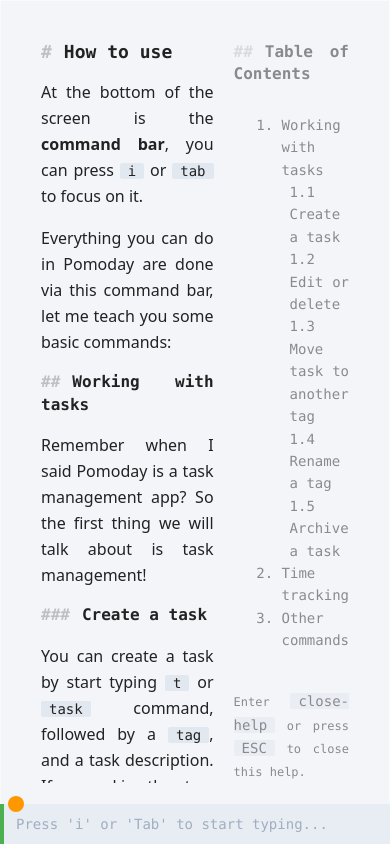
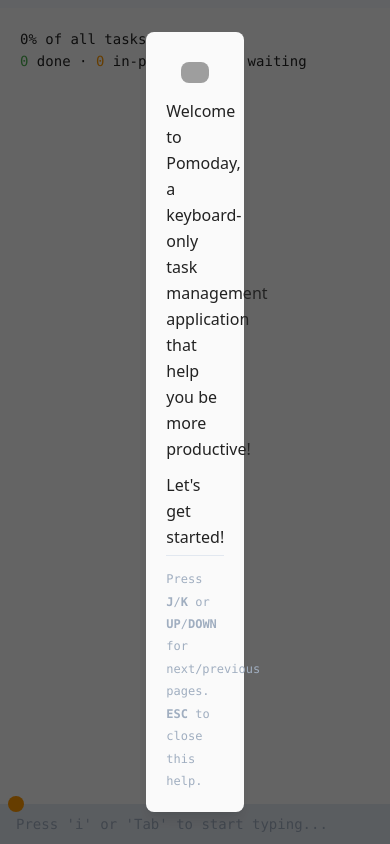
Before and after one commit to rn-215/react-pomoday-v2, a React (Vite) app: page / in a window 390 px wide. Built offline with nearby package versions, Linux system fonts and the light colour scheme; grey boxes are pictures that could not be loaded.

Commit message:
Implement a quick help

```diff
--- a/src/components/App.tsx
+++ b/src/components/App.tsx
@@ -16,12 +16,14 @@
 import { AuthDialog } from './AuthDialog';
 import { pullFromDB, pushToDB } from '../helpers/api';
 import { SyncStatus } from './SyncStatus';
+import { QuickHelp } from './QuickHelp';
 
 export const StateContext = React.createContext<any>(null);
 
 const defaultState = {
   tasks: [] as TaskItem[],
-  showHelp: true,
+  showHelp: false,
+  showQuickHelp: true,
   showToday: false,
   darkMode: false,
   sawTheInput: false,
@@ -224,6 +226,7 @@
           ) : null}
           {/* Help */}
           {state.showHelp ? <HelpDialog /> : null}
+          {state.showQuickHelp ? <QuickHelp /> : null}
           {/* Custom CSS */}
           {state.showCustomCSS ? (
             <div className="el-sideview w-full h-full overflow-y-auto mb-20 sm:mb-0 sm:w-2/6 p-5 text-sm text-left border-l border-control flex">
--- a/src/components/HelpDialog.tsx
+++ b/src/components/HelpDialog.tsx
@@ -18,6 +18,8 @@
 
 You can create a task by start typing \`t\` or \`task\` command, followed by a \`tag\`, and a task description.
 If you skip the tag, your task will be created as an \`@uncategorized\` tag.
+
+![](https://pomoday-cdn.now.sh/quickhelp/quickhelp-02.gif)
 
 For example:
 
@@ -40,6 +42,8 @@
 \`\`\`
 
 To delete a task, just use \`d\` or \`delete\` command, you can delete multiple tasks at once, or just a single task:
+
+![](https://pomoday-cdn.now.sh/quickhelp/quickhelp-04.gif)
 
 \`\`\`
 d 1
@@ -100,6 +104,8 @@
 When the timer is running, you can stop it using \`stop\` (or \`st\`) command. Marking a task as done (\`check\` or \`c\`) or
 flag it (\`flag\` or \`fl\`) will also stop the timer.
 
+![](https://pomoday-cdn.now.sh/quickhelp/quickhelp-03.gif)
+
 Start a timer for one or multiple tasks:
 
 \`\`\`
@@ -148,73 +154,6 @@
 
 `;
 
-/*
-
-      <br />
-      &nbsp; <b>t</b> or <b>task</b>&nbsp;&nbsp;&nbsp; Add a new task
-      <br />
-      &nbsp; <b>b</b> or <b>begin</b>&nbsp;&nbsp; Start working on a
-      task
-      <br />
-      &nbsp; <b>c</b> or <b>check</b>&nbsp;&nbsp; Check to mark a task
-      as done
-      <br />
-      &nbsp; <b>d</b> or <b>delete</b>&nbsp; Delete a task
-      <br />
-      &nbsp; <b>e</b> or <b>edit</b>&nbsp; Edit a task title
-      <br />
-      &nbsp; <b>mv</b> or <b>move</b>&nbsp;&nbsp; Move a task to another
-      tag
-      <br />
-      &nbsp; <b>fl</b> or <b>flag</b>&nbsp;&nbsp; Toggle a flag
-      <br />
-      &nbsp; <b>st</b> or <b>stop</b>&nbsp;&nbsp; Stop working on a task
-      <br />
-      &nbsp; <b>tr</b> or <b>tagre</b> or <b>tagrename</b> @tag-a
-      @tag-b: Rename a tag
-      <br />
-      &nbsp; <b>today</b>: Show/hide today's activities
-      <br />
-      &nbsp; <b>dark</b>: Enable dark mode
-      <br />
-      &nbsp; <b>light</b>: Enable light mode
-      <br />
-      <br />
-      Example:
-      <br />
-      &nbsp; <code>t @work This is a new task</code>
-      <br />
-      &nbsp; <code>task @longer-tag This is another task</code>
-      <br />
-      &nbsp; <code>b 10</code> or <code>begin 12</code>
-      <br />
-      &nbsp; <code>c 7</code>&nbsp; or <code>check 9</code>
-      <br />
-      &nbsp; <code>d 3</code>&nbsp; or <code>delete 3</code>
-      <br />
-      &nbsp; <code>e 1 this is a new task description</code>
-      <br />
-      &nbsp; <code>mv 2 @new-tag</code> or{' '}
-      <code>move 2 @uncategorized</code>
-      <br />
-      &nbsp; <code>fl 2</code> or <code>flag 2</code>
-      <br />
-      &nbsp; <code>st 1</code> or <code>stop 1</code>
-      <br />
-      &nbsp; <code>edit 1 a new task description goes here</code>
-      <br />
-      &nbsp; <code>tr @work @play</code>
-      <br />
-      <br />
-      Other commands:
-      <br />
-      &nbsp; <b>close-help</b>: Close this help text
-      <br />
-      &nbsp; <b>help</b>: Show this help text
-      <br />
-
- */
-
 export const HelpDialog = props => {
   const [state, setState] = React.useContext(StateContext);
 
@@ -238,7 +177,7 @@
   return (
     <div className="el-sideview bg-white overflow-hidden p-10 mb-5 text-left absolute top-0 left-0 right-0 bottom-0">
       <div className="flex flex-row h-full">
-        <div className="markdown-content h-full lg:w-3/5 text-justify overflow-y-auto">
+        <div className="markdown-content full-page h-full lg:w-3/5 text-justify overflow-y-auto">
           <div dangerouslySetInnerHTML={{ __html: marked(HELP_TEXT) }} />
         </div>
         <div
@@ -249,8 +188,7 @@
             dangerouslySetInnerHTML={{ __html: marked(TOC_TEXT) }}
           />
           <div className={'text-xs'}>
-            Enter <code>close-help</code> or press <code>ESC</code> to close
-            this help.
+            Press <code>ESC</code> to close this help.
           </div>
         </div>
       </div>
--- a/src/components/InputBox.tsx
+++ b/src/components/InputBox.tsx
@@ -33,6 +33,7 @@
   stopCommand,
   tagRenameCommand,
 } from '../helpers/commands/actions';
+import { useEventListener } from '../helpers/hooks';
 
 export const InputBox = props => {
   const inputRef = React.useRef(null);
@@ -164,7 +165,6 @@
               break;
             /* Single command */
             default:
-              console.log('DBG::', cmd);
               updateCandidate = otherCommand(updateCandidate, cmd, state);
               break;
           }
@@ -185,6 +185,9 @@
   };
 
   const focusInput = event => {
+    if (state.showHelp || state.showQuickHelp) {
+      event.preventDefault();
+    }
     const inputIsFocused = inputRef.current === document.activeElement;
     const activeIsEditor =
       document.activeElement.tagName.match(/input|textarea/i) !== null;
@@ -196,13 +199,7 @@
     }
   };
 
-  React.useEffect(() => {
-    document.addEventListener('keyup', focusInput, false);
-
-    return () => {
-      document.removeEventListener('keyup', focusInput, false);
-    };
-  }, []);
+  useEventListener('keyup', focusInput);
 
   return (
     <div className="el-editor bg-control w-full h-10 text-sm fixed bottom-0 left-0">
@@ -215,7 +212,11 @@
           className="bg-transparent w-full h-full p-2 px-3 absolute top-0 left-0 z-10 border-l-4 border-transparent focus:border-green focus:bg-focus"
           tabIndex={0}
           autoFocus={true}
-          disabled={state.userWantToLogin && !state.authToken}
+          disabled={
+            (state.userWantToLogin && !state.authToken) ||
+            state.showHelp ||
+            state.showQuickHelp
+          }
           onKeyPress={processInput}
           onKeyUp={processInput}
           onKeyDown={onKeyDown}
--- /dev/null
+++ b/src/components/QuickHelp.tsx
@@ -0,0 +1,66 @@
+import * as React from 'react';
+import { KEY_ESC } from '../helpers/utils';
+import { StateContext } from './App';
+import marked from 'marked';
+import { useEventListener } from '../helpers/hooks';
+
+const QUICK_HELP_TEXT = [
+  "<img src='https://pomoday-cdn.now.sh/logo.png' style='border: none; box-shadow: none; width: 50%; margin: 10px auto;' /><p style='margin: 5px 0;'>Welcome to Pomoday, a keyboard-only task management application that help you be more productive!</p><p style='margin: 5px 0;'>Let's get started!</p>",
+  '**#1:** Press `i` to start typing.\n![](https://pomoday-cdn.now.sh/quickhelp/quickhelp-01.gif)',
+  '**#2:** Type `t` or `task` to create a new task.\n![](https://pomoday-cdn.now.sh/quickhelp/quickhelp-02.gif)',
+  '**#3:** You can start a task timer with `b` or `begin` command. Stop it with `st` or `stop` command.\n![](https://pomoday-cdn.now.sh/quickhelp/quickhelp-03.gif)',
+  '**#4:** You can flag a task with `fl` or `flag`. Or delete it with `d` or `delete` command.\n![](https://pomoday-cdn.now.sh/quickhelp/quickhelp-04.gif)',
+  "🎉 That's all of the basic you need! Now press `ESC` to close this help and go try it yourself!",
+];
+
+export const QuickHelp = props => {
+  const [state, setState] = React.useContext(StateContext);
+  const [page, setPage] = React.useState(0);
+
+  const processKey = e => {
+    if (e.keyCode === KEY_ESC) {
+      setState({
+        ...state,
+        showQuickHelp: false,
+      });
+    }
+    console.log(e.key, page);
+    if (
+      e.key === 'j' ||
+      e.key === 'l' ||
+      e.key === 'ArrowDown' ||
+      e.key === 'ArrowLeft'
+    ) {
+      if (page < QUICK_HELP_TEXT.length - 1) {
+        setPage(page + 1);
+      }
+    }
+    if (
+      e.key === 'k' ||
+      e.key === 'h' ||
+      e.key === 'ArrowUp' ||
+      e.key === 'ArrowRight'
+    ) {
+      if (page > 0) {
+        setPage(page - 1);
+      }
+    }
+  };
+
+  useEventListener('keyup', processKey);
+
+  return (
+    <div className="el-backdrop overflow-hidden absolute top-0 left-0 right-0 bottom-0 z-50 flex items-center justify-center">
+      <div className="bg-background rounded-lg shadow-lg p-5 w-3/12 h-auto">
+        <div
+          className={'markdown-content relative flex flex-col el-quickhelp'}
+          dangerouslySetInnerHTML={{ __html: marked(QUICK_HELP_TEXT[page]) }}
+        />
+        <div className={'border-t border-control pt-3 text-xs text-stall-dim'}>
+          Press <b>J</b>/<b>K</b> or <b>UP</b>/<b>DOWN</b> for next/previous
+          pages. <b>ESC</b> to close this help.
+        </div>
+      </div>
+    </div>
+  );
+};
--- a/src/helpers/commands/actions.ts
+++ b/src/helpers/commands/actions.ts
@@ -331,10 +331,10 @@
         ...updateCandidate,
         showHelp: true,
       };
-    } else if (commandText === 'close-help') {
+    } else if (commandText === 'quickhelp') {
       return {
         ...updateCandidate,
-        showHelp: false,
+        showQuickHelp: true,
       };
     } else if (commandText === 'today') {
       return {
--- a/src/helpers/commands/parser.ts
+++ b/src/helpers/commands/parser.ts
@@ -28,7 +28,7 @@
   );
 const parseOtherCommand = (str: string) =>
   str.match(
-    /^(close-help|help|today|dark|light|customize|list-archived|login|logout)/i,
+    /^(help|quickhelp|today|dark|light|customize|list-archived|login|logout)/i,
   );
 export const parseCommand = (input: string): Command => {
   const matchTask = parseTaskCommand(input);
--- a/src/helpers/hooks.ts
+++ b/src/helpers/hooks.ts
@@ -78,3 +78,30 @@
   }, [src]); // Only re-run effect if script src changes
   return [state.loaded, state.error];
 };
+
+export function useEventListener(eventName, handler, element = window) {
+  // Create a ref that stores handler
+  const savedHandler = useRef();
+  // Update ref.current value if handler changes.
+  // This allows our effect below to always get latest handler ...
+  // ... without us needing to pass it in effect deps array ...
+  // ... and potentially cause effect to re-run every render.
+  useEffect(() => {
+    savedHandler.current = handler;
+  }, [handler]);
+
+  useEffect(() => {
+    // Make sure element supports addEventListener
+    // On
+    const isSupported = element && element.addEventListener;
+    if (!isSupported) return;
+    // Create event listener that calls handler function stored in ref
+    const eventListener = event => savedHandler.current(event);
+    // Add event listener
+    element.addEventListener(eventName, eventListener);
+    // Remove event listener on cleanup
+    return () => {
+      element.removeEventListener(eventName, eventListener);
+    };
+  }, [eventName, element]); // Re-run if eventName or element changes
+}
--- a/src/styles/style.scss
+++ b/src/styles/style.scss
@@ -95,6 +95,10 @@
   }
 }
 
+.el-backdrop {
+  background: rgba(0, 0, 0, 0.6);
+}
+
 .markdown-content {
   :target {
     @apply border-b;
@@ -151,4 +155,18 @@
       }
     }
   }
+
+  img {
+    @apply flex-1 my-5 border border-stall-light rounded-lg shadow-xl;
+  }
+
+  &.full-page {
+    img {
+      @apply w-5/12 mx-auto;
+    }
+  }
 }
+
+.el-quickhelp p {
+  margin: 0;
+}
```
Also changed, not shown: 1 other file (tests, documents, lock files or other folders).
